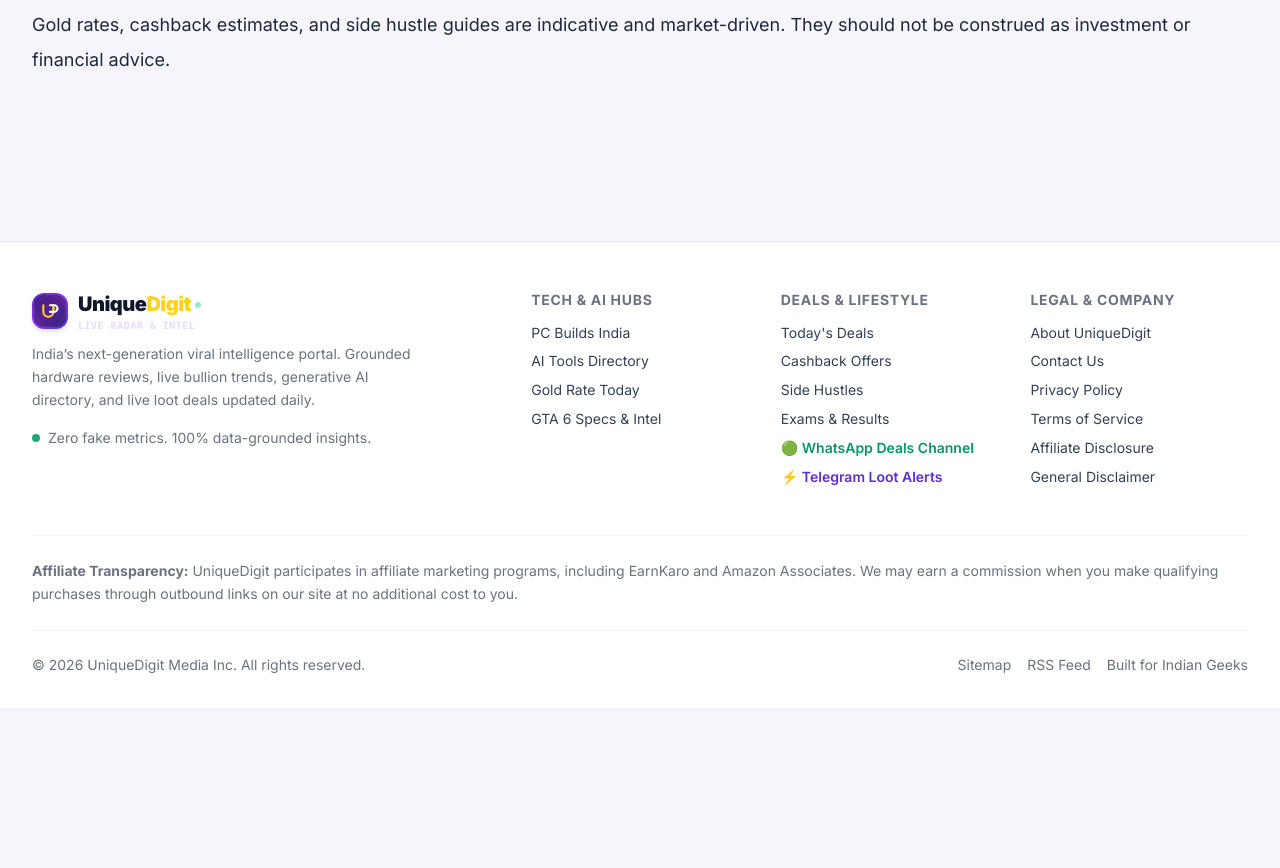
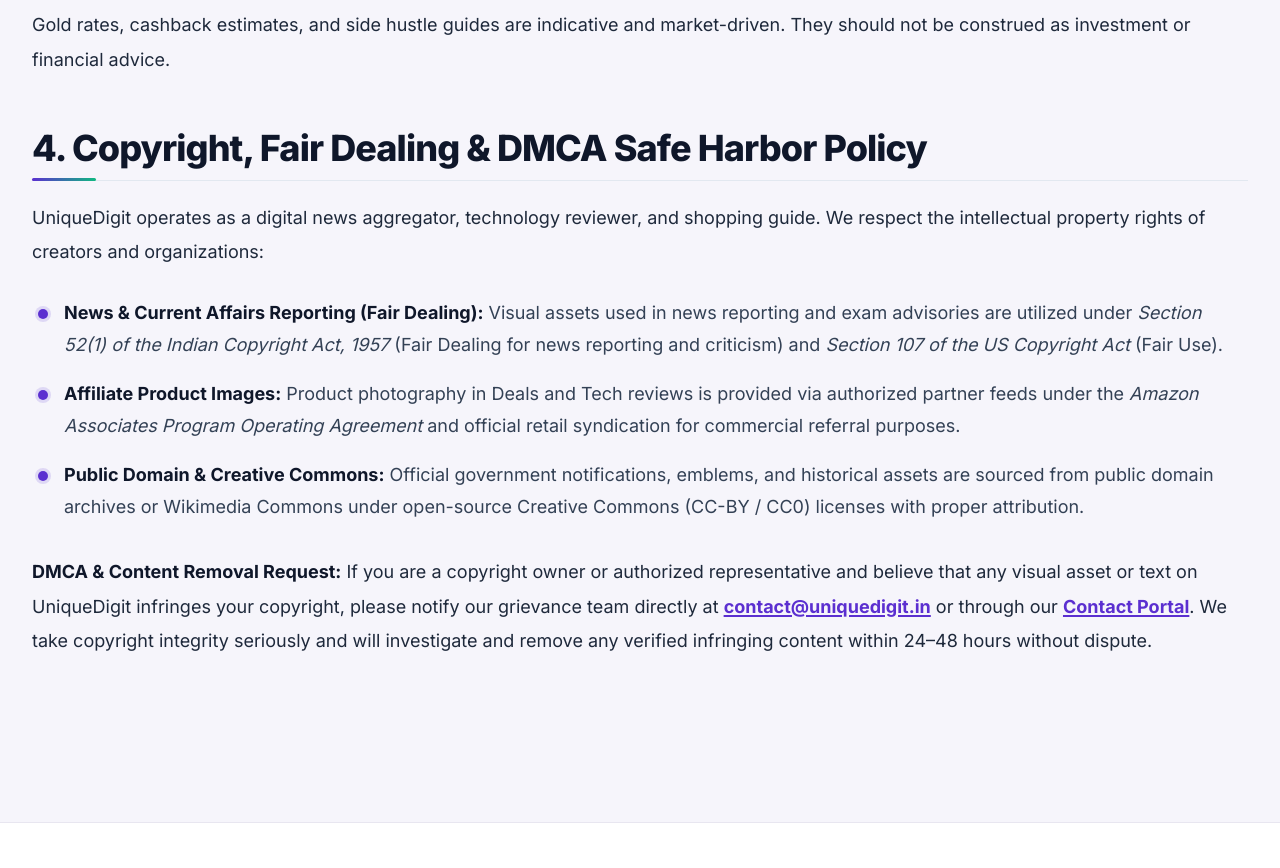
Before and after one commit to Deepanshu-8126/blog, an Astro site: page /disclaimer in a window 1280 px wide. Shown: the part 800-1668 px from the top of the page. Before the commit the page ends 1508 px from the top, so only its background shows below. Built offline with nearby package versions, Linux system fonts and the light colour scheme; Astro itself is replaced by a stand-in of ours; no server answers.

Commit message:
legal: add DMCA Safe Harbor, Indian Copyright Act Section 52 Fair Dealing, and Content Removal Policy

```diff
--- a/src/pages/disclaimer.astro
+++ b/src/pages/disclaimer.astro
@@ -21,5 +21,18 @@
     <p>
       Gold rates, cashback estimates, and side hustle guides are indicative and market-driven. They should not be construed as investment or financial advice.
     </p>
+
+    <h2>4. Copyright, Fair Dealing & DMCA Safe Harbor Policy</h2>
+    <p>
+      UniqueDigit operates as a digital news aggregator, technology reviewer, and shopping guide. We respect the intellectual property rights of creators and organizations:
+    </p>
+    <ul>
+      <li><strong>News & Current Affairs Reporting (Fair Dealing):</strong> Visual assets used in news reporting and exam advisories are utilized under <em>Section 52(1) of the Indian Copyright Act, 1957</em> (Fair Dealing for news reporting and criticism) and <em>Section 107 of the US Copyright Act</em> (Fair Use).</li>
+      <li><strong>Affiliate Product Images:</strong> Product photography in Deals and Tech reviews is provided via authorized partner feeds under the <em>Amazon Associates Program Operating Agreement</em> and official retail syndication for commercial referral purposes.</li>
+      <li><strong>Public Domain & Creative Commons:</strong> Official government notifications, emblems, and historical assets are sourced from public domain archives or Wikimedia Commons under open-source Creative Commons (CC-BY / CC0) licenses with proper attribution.</li>
+    </ul>
+    <p>
+      <strong>DMCA & Content Removal Request:</strong> If you are a copyright owner or authorized representative and believe that any visual asset or text on UniqueDigit infringes your copyright, please notify our grievance team directly at <a href="mailto:contact@uniquedigit.in" class="text-brand font-bold">contact@uniquedigit.in</a> or through our <a href="/contact" class="text-brand font-bold">Contact Portal</a>. We take copyright integrity seriously and will investigate and remove any verified infringing content within 24–48 hours without dispute.
+    </p>
   </div>
 </Layout>
```
